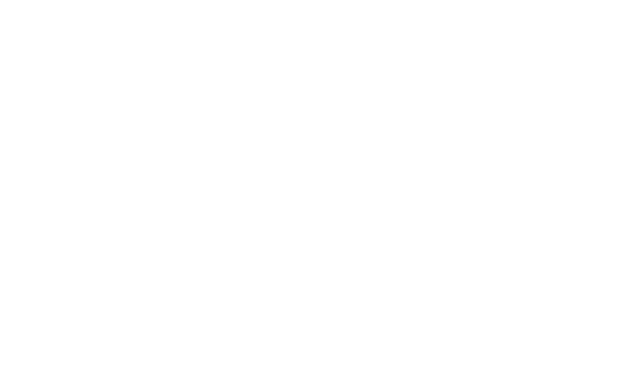
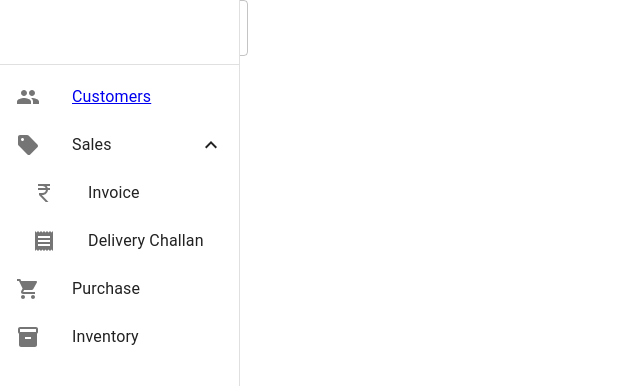
Before and after one commit to karthicbz/power-invoice, a React (Create React App) app: page /customerdetail in a window 1280 px wide. Before the commit this address had no page. Shown: the top 386 px of the page, without its empty margins (0-640 px from the left). Built offline with nearby package versions, Linux system fonts and the light colour scheme.

Commit message:
add customer detail route

```diff
--- /dev/null
+++ b/src/components/CustomerDetail.jsx
@@ -0,0 +1,13 @@
+import PermanentDrawer from "./PermanentDrawer";
+import { TextField } from "@mui/material";
+
+const CustomerDetail = ()=>{
+    return(
+        <div>
+            <PermanentDrawer/>
+            <TextField id="outlined-basic" variant="outlined" placeholder="Create New Customer"/>
+        </div>
+    );
+};
+
+export default CustomerDetail;
--- a/src/components/PermanentDrawer.jsx
+++ b/src/components/PermanentDrawer.jsx
@@ -14,9 +14,10 @@
 import CurrencyRupeeIcon from '@mui/icons-material/CurrencyRupee';
 import ReceiptIcon from '@mui/icons-material/Receipt';
 import InventoryIcon from '@mui/icons-material/Inventory';
+import { Link } from 'react-router-dom';
 import { useState } from 'react';
 
-const drawerWidth = 240;
+export const drawerWidth = 240;
 
 const PermanentDrawer = ()=>{
     const [open, setOpen] = useState(true);
@@ -38,10 +39,12 @@
                 <Toolbar />
                 <Divider />
                 <List>
-                    <ListItemButton>
-                        <ListItemIcon><CustomerIcon/></ListItemIcon>
-                        <ListItemText primary={'Customers'}/>
-                    </ListItemButton>
+                    <Link to={'/customerdetail'}>
+                        <ListItemButton>
+                            <ListItemIcon><CustomerIcon/></ListItemIcon>
+                            <ListItemText primary={'Customers'}/>
+                        </ListItemButton>
+                    </Link>
                     <ListItemButton onClick={handleClick}>
                         <ListItemIcon><SalesIcon/></ListItemIcon>
                         <ListItemText primary={'Sales'}/>
--- a/src/components/RouteSwitch.jsx
+++ b/src/components/RouteSwitch.jsx
@@ -1,5 +1,6 @@
 import { BrowserRouter, Routes, Route } from "react-router-dom";
 import LoginComponent from "./LoginComponent";
+import CustomerDetail from "./CustomerDetail";
 import Mainpage from "./Mainpage";
 
 const RouteSwitch = ()=>{
@@ -8,6 +9,7 @@
             <Routes>
                 <Route path="/" element={<LoginComponent/>}/>
                 <Route path="/mainpage" element={<Mainpage/>}/>
+                <Route path="/customerdetail" element={<CustomerDetail/>}/>
             </Routes>
         </BrowserRouter>
     );
```
